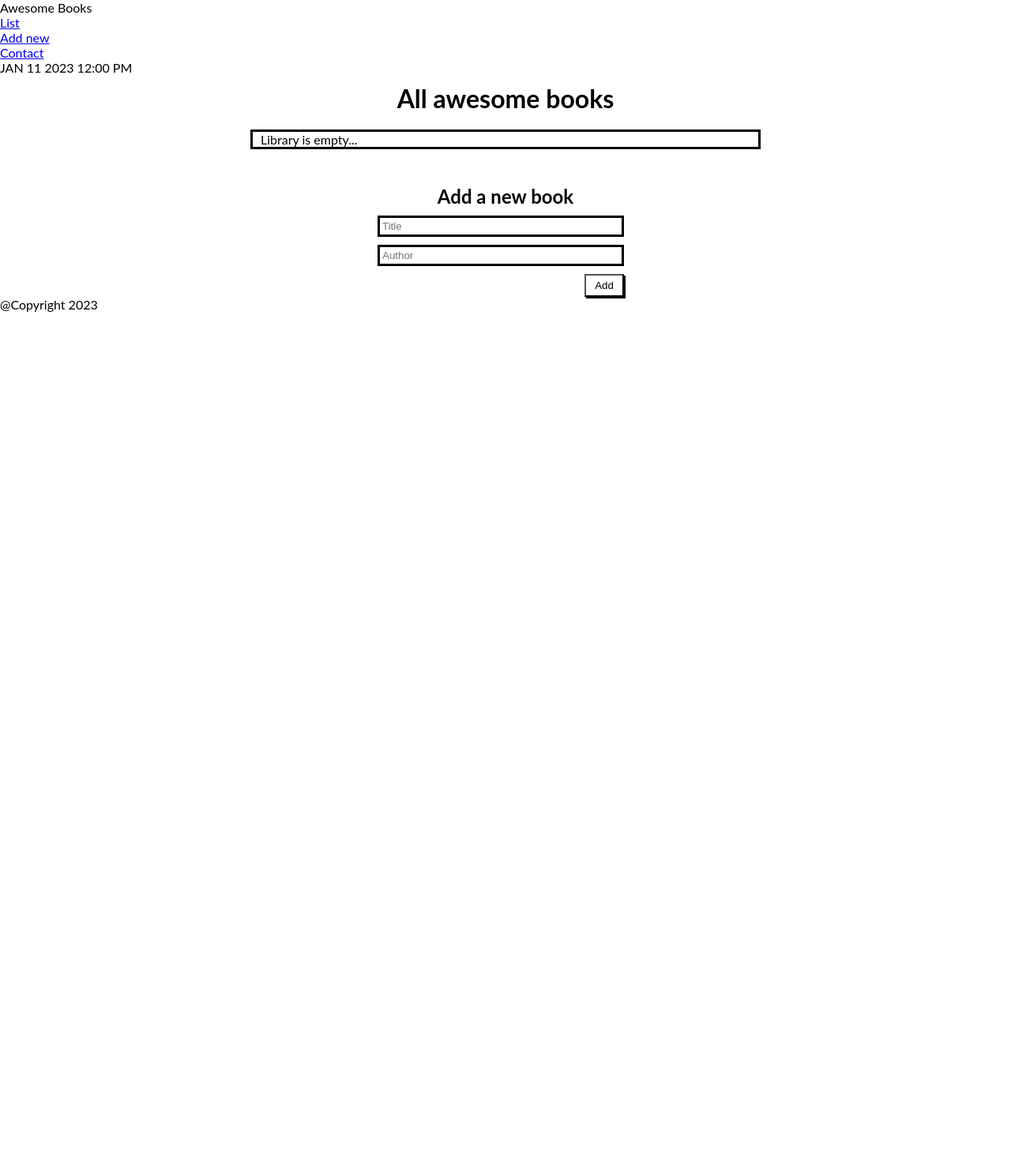
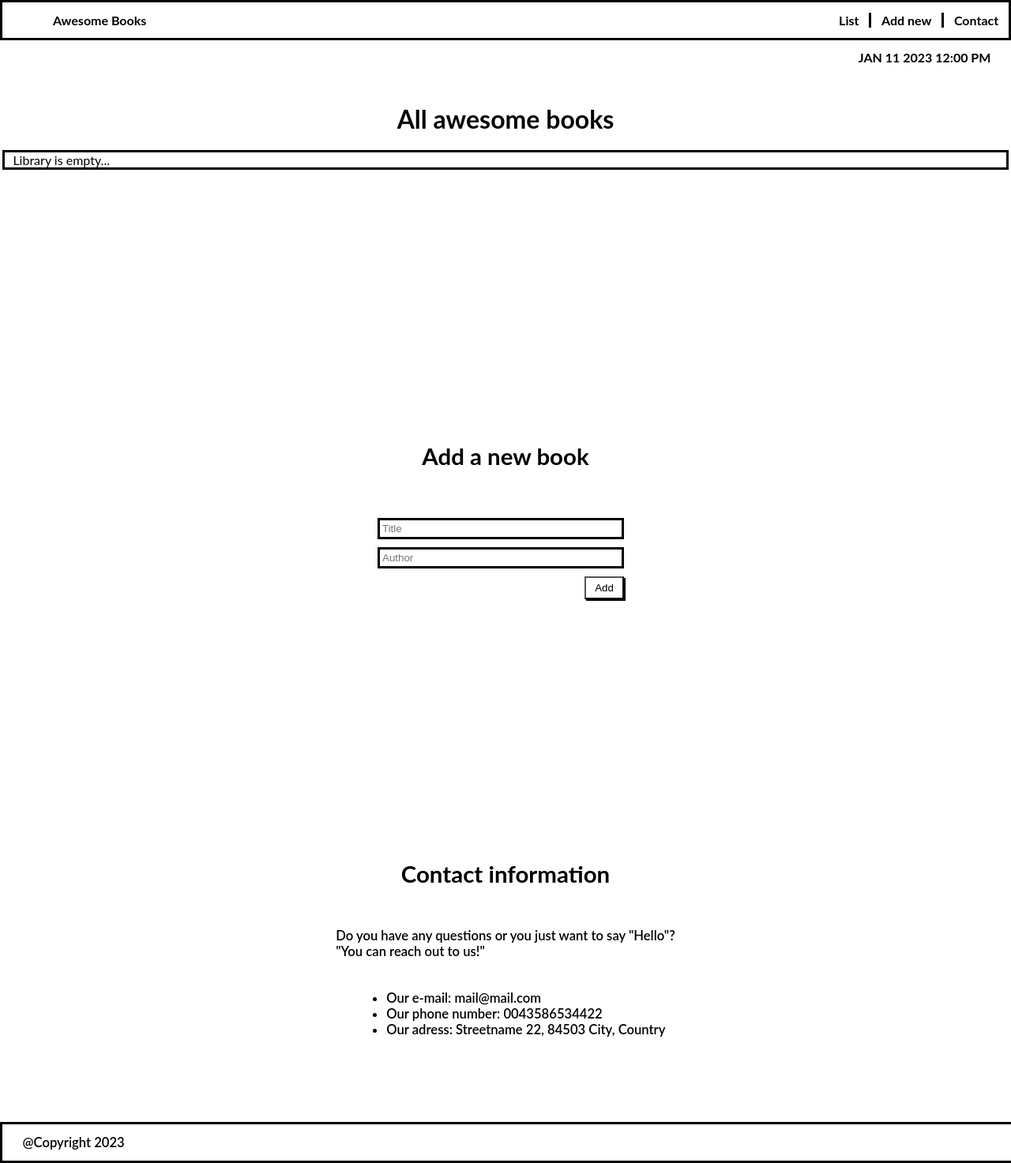
Before and after one commit to alex1779/awesome-books, a website: page index.html in a window 1280 px wide. Shown: the whole page at 79% size. Before the commit the page ends 800 px from the top, so only its background shows below. Drawn offline with Linux system fonts and the light colour scheme.

Commit message:
Modification on index html, adding new clasess on css style sheet.

```diff
--- a/css/style.css
+++ b/css/style.css
@@ -6,6 +6,54 @@
 body {
   font-family: 'Lato', sans-serif;
 }
+
+nav {
+  display: flex;
+  flex-direction: row;
+  align-items: center;
+  justify-content: space-between;
+  border: 3px solid black;
+}
+
+nav > span {
+  margin: 1vw 0 1vw 5vw;
+  font-weight: bold;
+}
+
+
+/* NAVBAR*/
+.menu-links {
+  display: flex;
+  flex-direction: row;
+  align-items: center;
+  justify-content: center;
+  list-style: none;
+}
+
+.menu-links > li:nth-child(-n+2){
+  border-right: 3px solid black;
+}
+
+.menu-links > li > a {
+  margin-right: 1vw;
+  margin-left: 1vw;
+  text-decoration: none;
+  color: black;
+  font-weight: bold;
+}
+
+.menu-links > li > a:hover {
+  color:cornflowerblue;
+}
+
+.date {
+  text-align: end;
+  margin-right: 2vw;
+  margin-top: 1vw;
+  margin-bottom: 3vw;
+  font-weight: bold;
+}
+
 
 /* MAIN SECTION */
 .main-section {
@@ -23,11 +71,12 @@ body {
 
 /* BOOK LIST SECTION */
 .book-list {
-  width: 50%;
+  width: 99%;
   min-width: 350px;
   border: 3px solid black;
   margin: 20px 10px;
   padding: 0;
+  margin-bottom: 25%;
 }
 
 table {
@@ -71,6 +120,7 @@ tr:nth-child(odd) {
   display: flex;
   flex-direction: column;
   margin-top: 15px;
+  margin-bottom: 25%;
 }
 
 #form {
@@ -120,3 +170,35 @@ input {
 .empty-libray {
   margin-left: 10px;
 }
+
+/*  CONTACT INFORMATION */
+#contact-title {
+  font-size: 2.3vw;
+  margin-bottom: 4vw;
+}
+
+#contact > p {
+  font-size: 1.3vw;
+  font-weight: 600;
+  text-align: left;
+  margin-bottom: 3vw;
+}
+
+#contact > ul {
+  padding-left: 5vw;
+  margin-bottom: 25%;
+}
+
+#contact > ul > li {
+  font-size: 1.3vw;
+  font-weight: 600;
+}
+
+.footer-content {
+  width: 99%;
+  min-width: 350px;
+  border: 3px solid black;
+  padding: 1vw 0vw 1vw 2vw;
+  font-size: 1.3vw;
+  font-weight: 600;
+}
--- a/index.html
+++ b/index.html
@@ -25,12 +25,21 @@
     <h1 class="title" id="page-title">All awesome books</h1>
     <section class="book-list" id="book-list"></section>
     <section class="add-book" id="add-book">
-      <h2 class="title">Add a new book</h2>
+      <h2 class="title" id="contact-title">Add a new book</h2>
       <form action="" method="post" id="form">
         <input type="text" placeholder="Title" id="title" minlength=3>
         <input type="text" placeholder="Author" id="author" minlength=3>
         <button class="btn add-book-btn" id="add-book-btn" type="submit">Add</button>
       </form>
+    </section>
+    <section class="contact" id="contact">
+      <h2 class="title" id="contact-title">Contact information</h2>
+      <p>Do you have any questions or you just want to say "Hello"?<br>"You can reach out to us!"</p>
+      <ul class="contact-list">
+        <li>Our e-mail: mail@mail.com</li>
+        <li>Our phone number: 0043586534422</li>
+        <li>Our adress: Streetname 22, 84503 City, Country</li>
+      </ul>
     </section>
   </main>
   <footer>
```
